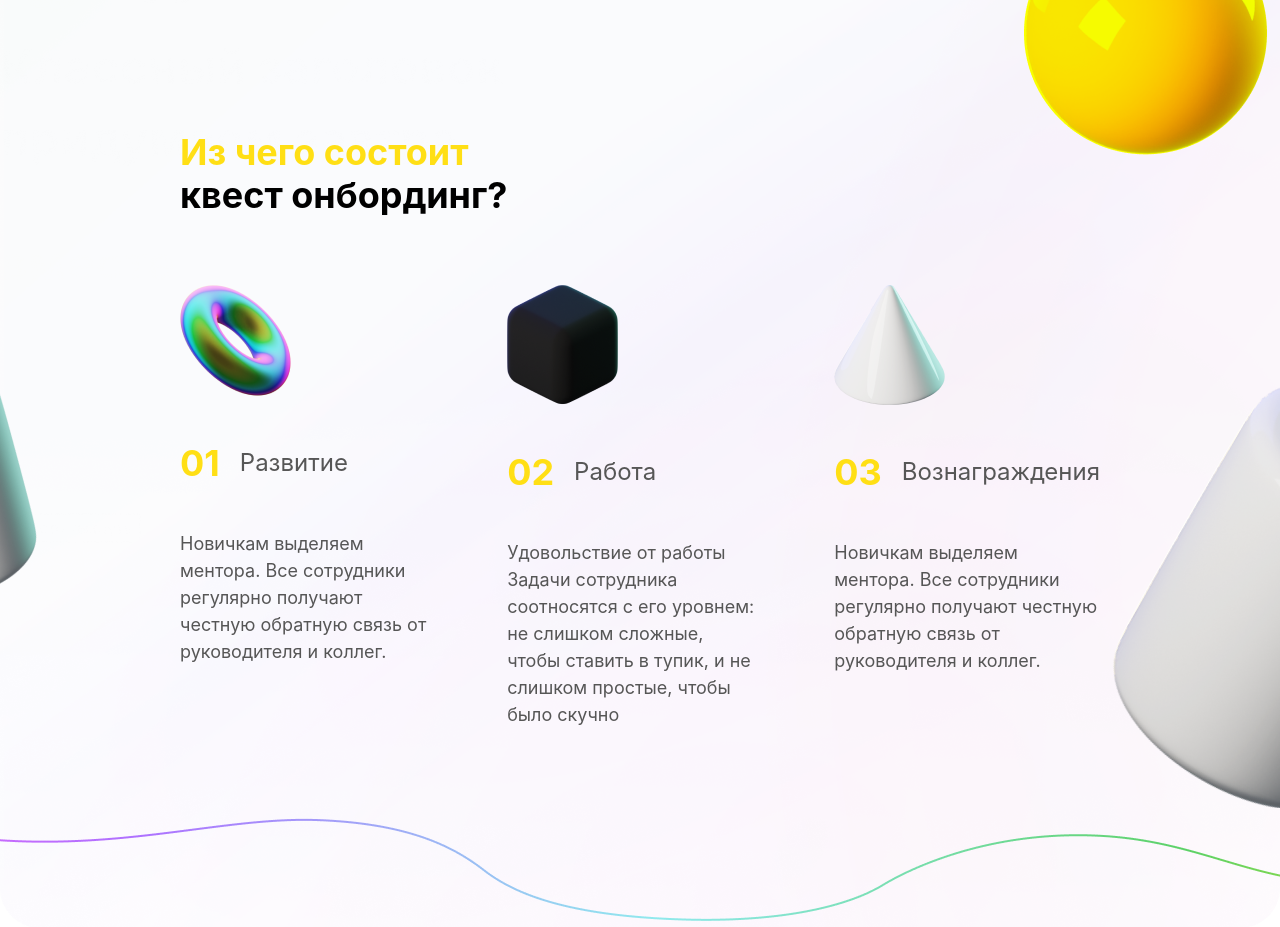
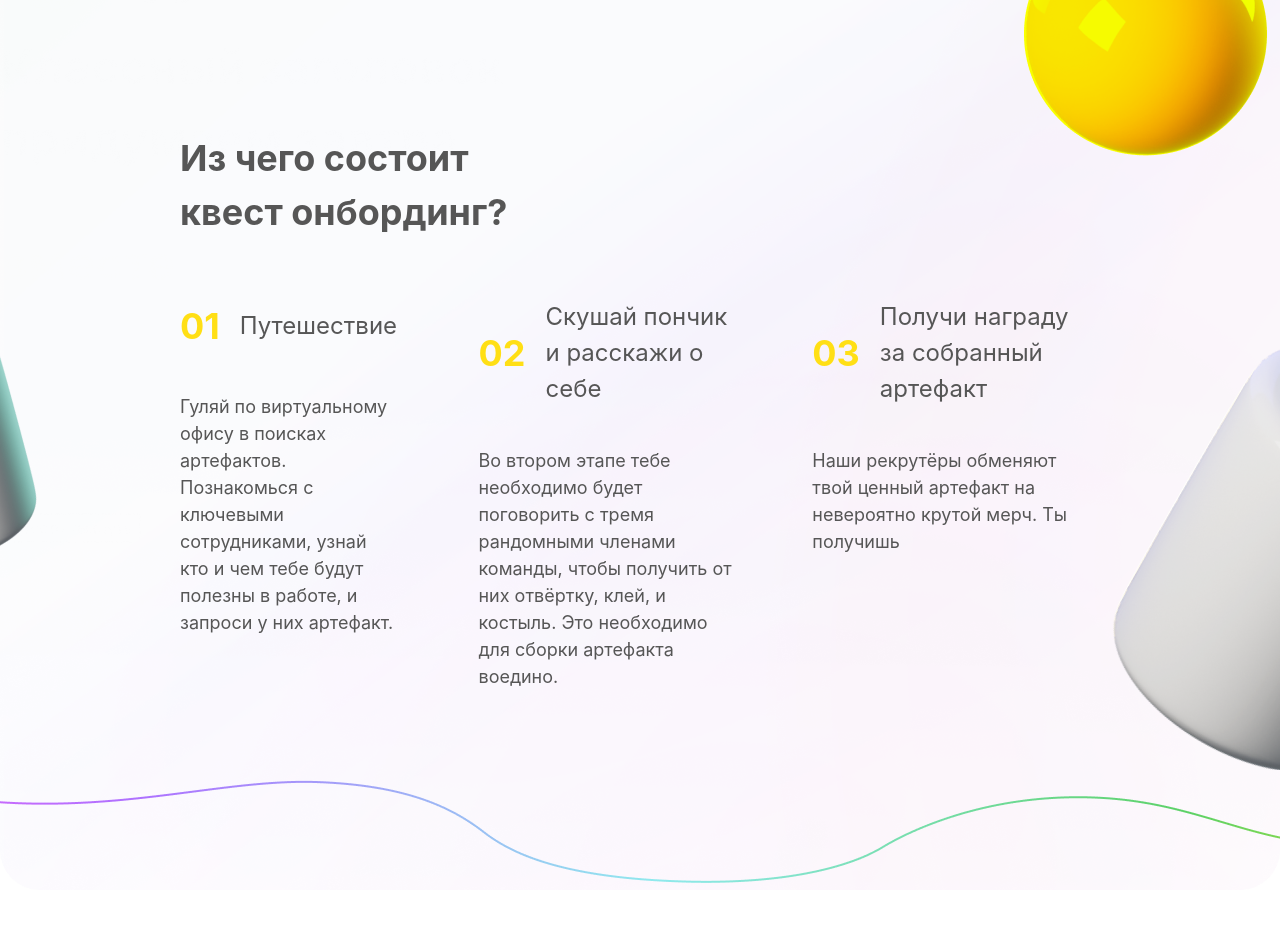
Before and after one commit to useGaba/oggetto-case, a React (Create React App) app in the folder app-case/: page / in a window 1280 px wide. Shown: the part 820-1747 px from the top of the page. Built offline with nearby package versions, Linux system fonts and the light colour scheme.

Commit message:
Bug fix v4

```diff
--- a/app-case/src/pages/MainPage.js
+++ b/app-case/src/pages/MainPage.js
@@ -183,49 +183,46 @@ function MainPage() {
 				</section>
 				<section className="about">
 					<div className="about__content">
-						<h2 style={{ width: "333px" }} className="about__title">
-							<span style={{ color: "#FFDF15" }}>Из чего состоит </span>{" "}
-							<span style={{ color: "#000" }}>квест онбординг?</span>
-						</h2>
+						<div className="about__title">
+							<span className="about__title-yellow">Из чего состоит</span>
+							<br />
+							квест онбординг?
+						</div>
 						<div className="card__items items">
 							<div className="items__card card__">
-								<div className="card__img">
-									<img src={bublic} alt="бублик" />
-								</div>
 								<div className="card__title">
 									<div className="card__order">01</div>
-									<div className="card__name">Развитие</div>
+									<div className="card__name">Путешествие</div>
 								</div>
 								<div className="card__text">
-									Новичкам выделяем ментора. Все сотрудники регулярно получают
-									честную обратную связь от руководителя и коллег.
+									Гуляй по виртуальному офису в поисках артефактов. Познакомься
+									с ключевыми сотрудниками, узнай кто и чем тебе будут полезны в
+									работе, и запроси у них артефакт.
 								</div>
 							</div>
 							<div className="items__card card__">
-								<div className="card__img">
-									<img src={cube} alt="кубик" />
-								</div>
 								<div className="card__title">
 									<div className="card__order">02</div>
-									<div className="card__name">Работа</div>
+									<div className="card__name">
+										Cкушай пончик и расскажи о себе
+									</div>
 								</div>
 								<div className="card__text">
-									Удовольствие от работы Задачи сотрудника соотносятся с его
-									уровнем: не слишком сложные, чтобы ставить в тупик, и не
-									слишком простые, чтобы было скучно
+									Во втором этапе тебе необходимо будет поговорить с тремя
+									рандомными членами команды, чтобы получить от них отвёртку,
+									клей, и костыль. Это необходимо для сборки артефакта воедино.
 								</div>
 							</div>
 							<div className="items__card card__">
-								<div className="card__img">
-									<img src={cone} alt="конус" />
-								</div>
 								<div className="card__title">
 									<div className="card__order">03</div>
-									<div className="card__name">Вознаграждения</div>
+									<div className="card__name">
+										Получи награду за собранный артефакт
+									</div>
 								</div>
 								<div className="card__text">
-									Новичкам выделяем ментора. Все сотрудники регулярно получают
-									честную обратную связь от руководителя и коллег.
+									Наши рекрутёры обменяют твой ценный артефакт на невероятно
+									крутой мерч. Ты получишь
 								</div>
 							</div>
 						</div>
```
